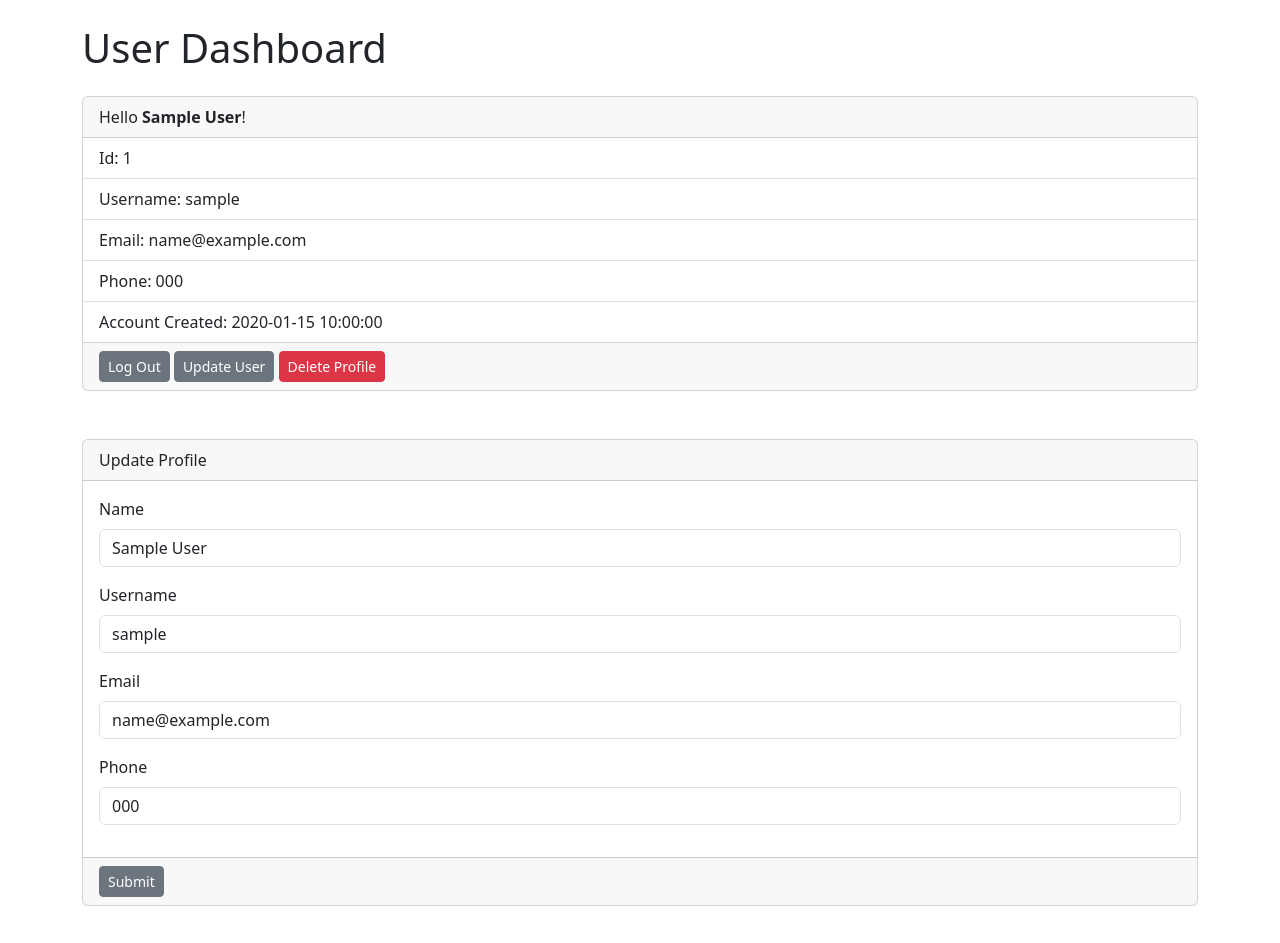
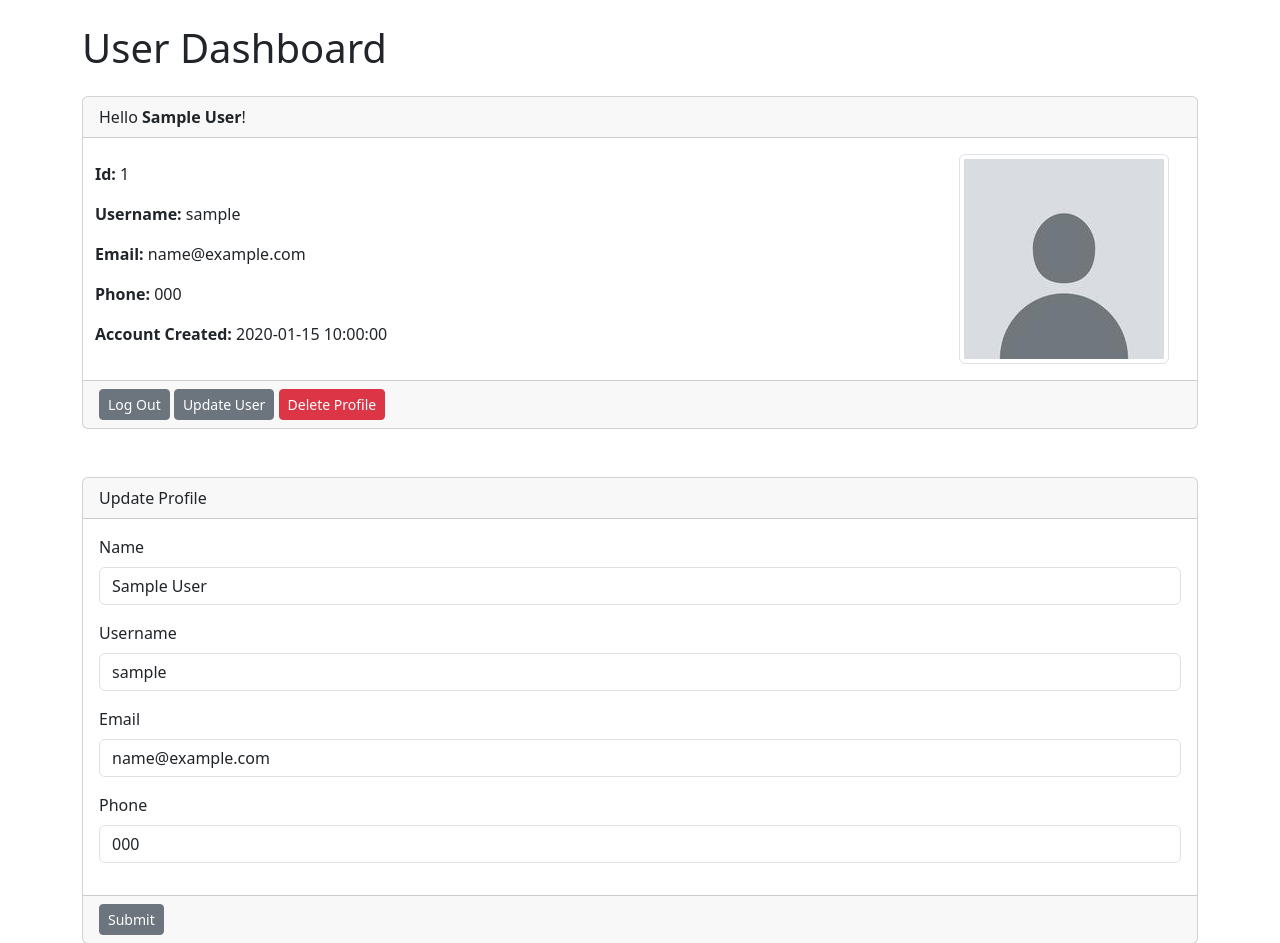
Before and after one commit to GhostPet/ImageWebsite, a Flask app: page /dashboard in a window 1280 px wide. Shown: the part 56-999 px from the top of the page. Before the commit the page ends 962 px from the top, so only its background shows below. Run offline with Flask 3, Linux system fonts and the light colour scheme; a user stored in the database is signed in; tables that the repository leaves empty hold one stand-in row (values such as "Sample post"); some libraries are stand-ins or nearby versions.

Commit message:
Added default profile pic in dashboard and default admin page

```diff
--- a/main.py
+++ b/main.py
@@ -84,6 +84,14 @@ with app.app_context():
 @app.route('/')
 def index():
 	return render_template('index.html')
+
+@app.route('/admin')
+@login_required
+def admin():
+	if current_user.id != 11:
+		flash('You are not allowed to access this page.', 'danger')
+		return redirect(url_for('dashboard'))
+	return render_template('admin.html')
 
 @app.route('/add_user', methods=['GET', 'POST'])
 def add_user():
@@ -317,8 +325,7 @@ def search():
 		posts = Post.query.filter(Post.title.like('%'+query+'%') | Post.content.like('%'+query+'%') ).all()
 		return render_template('search.html', posts=posts, form=form)
 	else:
-		posts = Post.query.all()
-		return render_template('search.html', posts=posts, form=form)
+		return redirect(url_for('posts'))
 
 ## Error Pages
 
--- a/templates/dashboard.html
+++ b/templates/dashboard.html
@@ -15,13 +15,23 @@
     <div class="card-header">
         Hello <b>{{ current_user.name }}</b>!
     </div>
-    <ul class="list-group list-group-flush">
-        <li class="list-group-item">Id: {{ current_user.id }}</li>
-        <li class="list-group-item">Username: {{ current_user.username }}</li>
-        <li class="list-group-item">Email: {{ current_user.email }}</li>
-        <li class="list-group-item">Phone: {{ current_user.phone }}</li>
-        <li class="list-group-item">Account Created: {{ current_user.date_created }}</li>
-    </ul>
+    <div class="card-text">
+        <div class="container">
+            <div class="row">
+                <div class="col-8 mt-4">
+                    <p><b>Id:</b> {{ current_user.id }}</p>
+                    <p><b>Username:</b> {{ current_user.username }}</p>
+                    <p><b>Email:</b> {{ current_user.email }}</p>
+                    <p><b>Phone:</b> {{ current_user.phone }}</p>
+                    <p><b>Account Created:</b> {{ current_user.date_created }}</p>
+                </div>
+                <div class="col-4">
+                    <img class="img-thumbnail rounded float-end m-3" src="{{ url_for('static', filename='images/defaultprofilepic.jpg') }}"
+                        alt="Default Profile Picture">
+                </div>
+            </div>
+        </div>
+    </div>
     <div class="card-footer">
         <a class="btn btn-secondary btn-sm" href="{{ url_for('logout') }}">Log Out</a>
         <a class="btn btn-secondary btn-sm" href="{{ url_for('update_user', id=current_user.id) }}">Update User</a>
--- a/templates/navbar.html
+++ b/templates/navbar.html
@@ -12,6 +12,11 @@
                 <li class="nav-item">
                     <a class="nav-link" href="{{ url_for('dashboard') }}">Dashboard</a>
                 </li>
+                {% if current_user.id == 11 %}
+                <li class="nav-item">
+                    <a class="nav-link" href="{{ url_for('admin') }}">Admin Page</a>
+                </li>
+                {% endif %}
                 <li class="nav-item">
                     <a class="nav-link" href="{{ url_for('logout') }}">Log Out</a>
                 </li>
--- a/templates/posts.html
+++ b/templates/posts.html
@@ -18,12 +18,7 @@
         <div class="card-body">
             <h5 class="card-title">{{ post.title }}</h5>
             <h6 class="card-subtitle mb-2 text-body-secondary">By: {{ post.author.name }}</h6>
-
-            {% if post.content.__len__() >= 50 %}
-            <p class="card-text">{{ post.content[:50:] }}...</p>
-            {% else %}
             <p class="card-text">{{ post.content|safe }}</p>
-            {% endif %}
             <a href="{{ url_for('post', slug=post.slug) }}" class="btn btn-sm btn-outline-secondary">View Post</a>
             {% if post.author.id == current_user.id %}
             <a href="{{ url_for('edit_post', slug=post.slug) }}" class="btn btn-sm btn-outline-secondary">Edit Post</a>
```
Also changed, not shown: templates/admin.html (added, +10 -0 lines), templates/search.html (+16 -6 lines), README.md, static/images/defaultprofilepic.jpg (added).
